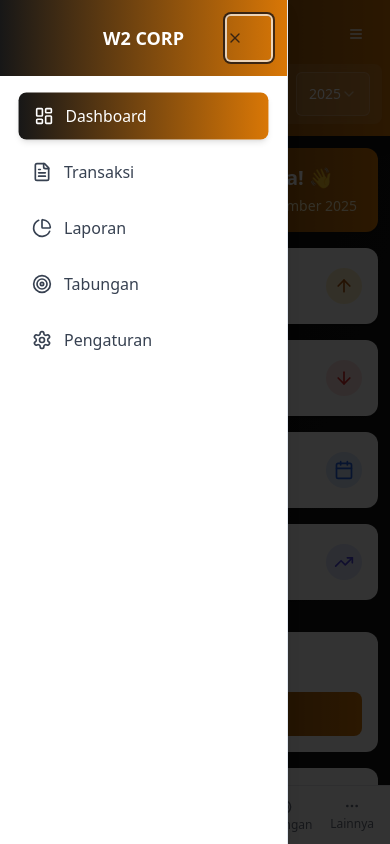
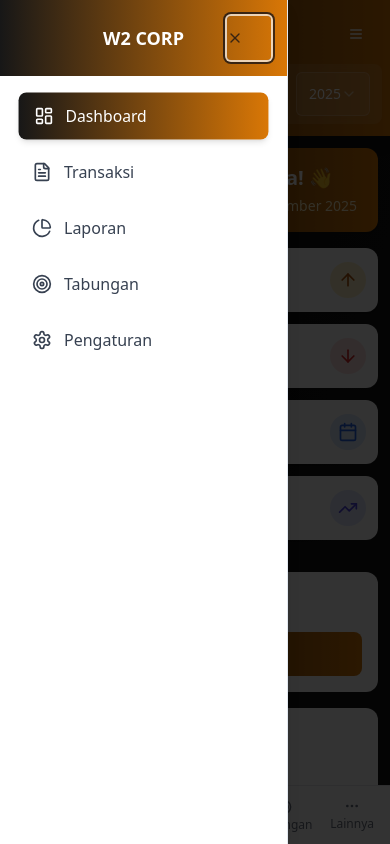
Before and after one commit to rmahardhikasp17/Wiwin-, a React (Vite) app: page / in a window 390 px wide. Both pictures are taken after a click on the button 356 px from the left and 34 px from the top of the page. Shown: the top 844 px of the page. Built offline with nearby package versions, Linux system fonts and the light colour scheme.

Commit message:
Adjust grid breakpoints and shrink text/padding to avoid wrapping on desktop
cgen-32094a56f05c4353a900a44e83d024a6

```diff
--- a/src/components/ResponsiveDashboard.tsx
+++ b/src/components/ResponsiveDashboard.tsx
@@ -165,12 +165,12 @@ const ResponsiveDashboard: React.FC = () => {
       </div>
 
       {/* Summary Cards */}
-      <div className="grid grid-cols-1 sm:grid-cols-2 lg:grid-cols-4 gap-4 sm:gap-6">
-        <div className="bg-white rounded-xl shadow-sm p-4 sm:p-6 border-l-4 border-amber-600">
+      <div className="grid grid-cols-1 sm:grid-cols-2 xl:grid-cols-4 gap-3 sm:gap-4 xl:gap-6">
+        <div className="bg-white rounded-xl shadow-sm p-3 lg:p-4 xl:p-6 border-l-4 border-amber-600">
           <div className="flex items-center justify-between">
             <div className="min-w-0 flex-1">
               <p className="text-xs sm:text-sm font-medium text-gray-600 truncate">Pemasukan {getFormattedSelection()}</p>
-              <p className="text-lg sm:text-2xl font-bold text-gray-900 break-words">{formatCurrency(totalIncome)}</p>
+              <p className="text-base md:text-xl xl:text-2xl font-bold text-gray-900 truncate">{formatCurrency(totalIncome)}</p>
             </div>
             <div className="bg-amber-100 p-2 sm:p-3 rounded-full flex-shrink-0 ml-2">
               <ArrowUp className="h-5 w-5 sm:h-6 sm:w-6 text-amber-700" />
@@ -178,11 +178,11 @@ const ResponsiveDashboard: React.FC = () => {
           </div>
         </div>
 
-        <div className="bg-white rounded-xl shadow-sm p-4 sm:p-6 border-l-4 border-red-500">
+        <div className="bg-white rounded-xl shadow-sm p-3 lg:p-4 xl:p-6 border-l-4 border-red-500">
           <div className="flex items-center justify-between">
             <div className="min-w-0 flex-1">
               <p className="text-xs sm:text-sm font-medium text-gray-600 truncate">Pengeluaran {getFormattedSelection()}</p>
-              <p className="text-lg sm:text-2xl font-bold text-gray-900 break-words">{formatCurrency(totalExpense)}</p>
+              <p className="text-base md:text-xl xl:text-2xl font-bold text-gray-900 truncate">{formatCurrency(totalExpense)}</p>
             </div>
             <div className="bg-red-100 p-2 sm:p-3 rounded-full flex-shrink-0 ml-2">
               <ArrowDown className="h-5 w-5 sm:h-6 sm:w-6 text-red-600" />
@@ -190,11 +190,11 @@ const ResponsiveDashboard: React.FC = () => {
           </div>
         </div>
 
-        <div className="bg-white rounded-xl shadow-sm p-4 sm:p-6 border-l-4 border-blue-500">
+        <div className="bg-white rounded-xl shadow-sm p-3 lg:p-4 xl:p-6 border-l-4 border-blue-500">
           <div className="flex items-center justify-between">
             <div className="min-w-0 flex-1">
-              <p className="text-xs sm:text-sm font-medium text-gray-600">Saldo</p>
-              <p className={`text-lg sm:text-2xl font-bold break-words ${totalIncome - totalExpense >= 0 ? 'text-amber-700' : 'text-red-600'}`}>
+              <p className="text-xs sm:text-sm font-medium text-gray-600 truncate">Saldo</p>
+              <p className={`text-base md:text-xl xl:text-2xl font-bold truncate ${totalIncome - totalExpense >= 0 ? 'text-amber-700' : 'text-red-600'}`}>
                 {formatCurrency(totalIncome - totalExpense)}
               </p>
             </div>
@@ -204,11 +204,11 @@ const ResponsiveDashboard: React.FC = () => {
           </div>
         </div>
 
-        <div className="bg-white rounded-xl shadow-sm p-4 sm:p-6 border-l-4 border-indigo-500">
+        <div className="bg-white rounded-xl shadow-sm p-3 lg:p-4 xl:p-6 border-l-4 border-indigo-500">
           <div className="flex items-center justify-between">
             <div className="min-w-0 flex-1">
               <p className="text-xs sm:text-sm font-medium text-gray-600 truncate">Tabungan {getFormattedSelection()}</p>
-              <p className="text-lg sm:text-2xl font-bold text-gray-900 break-words">{formatCurrency(totalSavingsOverall)}</p>
+              <p className="text-base md:text-xl xl:text-2xl font-bold text-gray-900 truncate">{formatCurrency(totalSavingsOverall)}</p>
             </div>
             <div className="bg-indigo-100 p-2 sm:p-3 rounded-full flex-shrink-0 ml-2">
               <TrendingUp className="h-5 w-5 sm:h-6 sm:w-6 text-indigo-600" />
```
